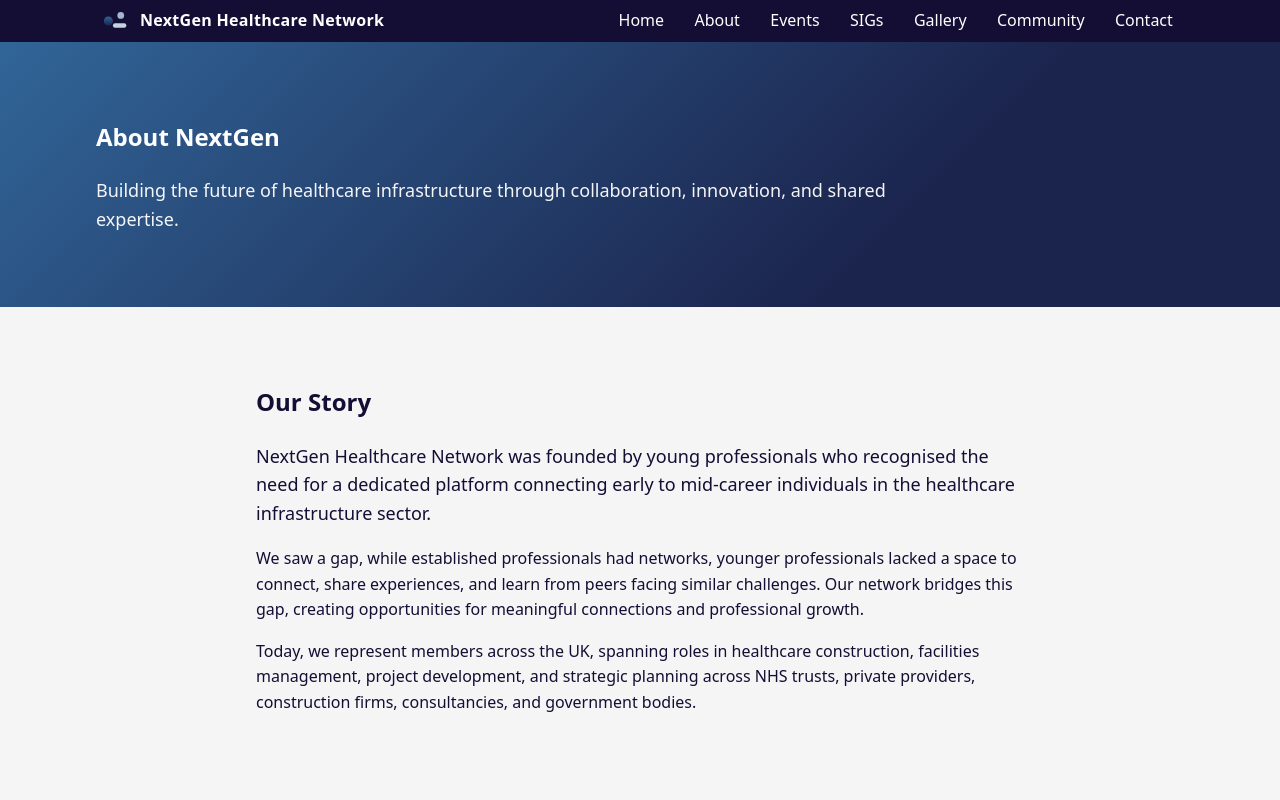
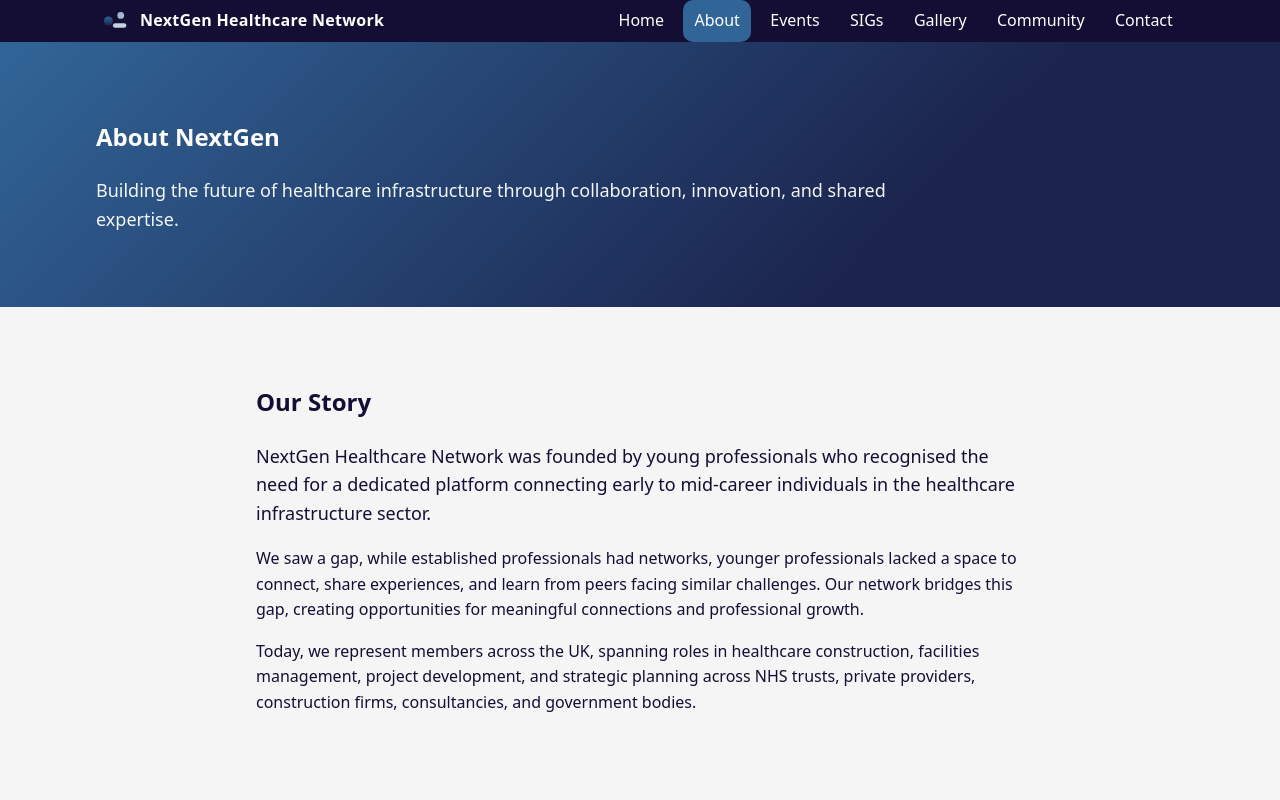
Before and after one commit to NextGen-Healthcare/NextGen-Healthcare.github.io, a plain HTML site: page pages/about.html in a window 1280 px wide. Shown: the top 800 px of the page. Drawn offline with Linux system fonts and the light colour scheme.

Commit message:
Highlight active page in navigation menu

```diff
--- a/pages/about.html
+++ b/pages/about.html
@@ -84,7 +84,7 @@
     <nav id="site-nav" class="site-nav" aria-label="Main">
       <ul>
         <li><a href="../index.html">Home</a></li>
-        <li><a href="about.html">About</a></li>
+        <li><a class="active" href="about.html">About</a></li>
         <li><a href="events.html">Events</a></li>
         <li><a href="sigs.html">SIGs</a></li>
         <!-- Removed Resources nav item but you can keep /pages/resources.html in the repo -->
```
